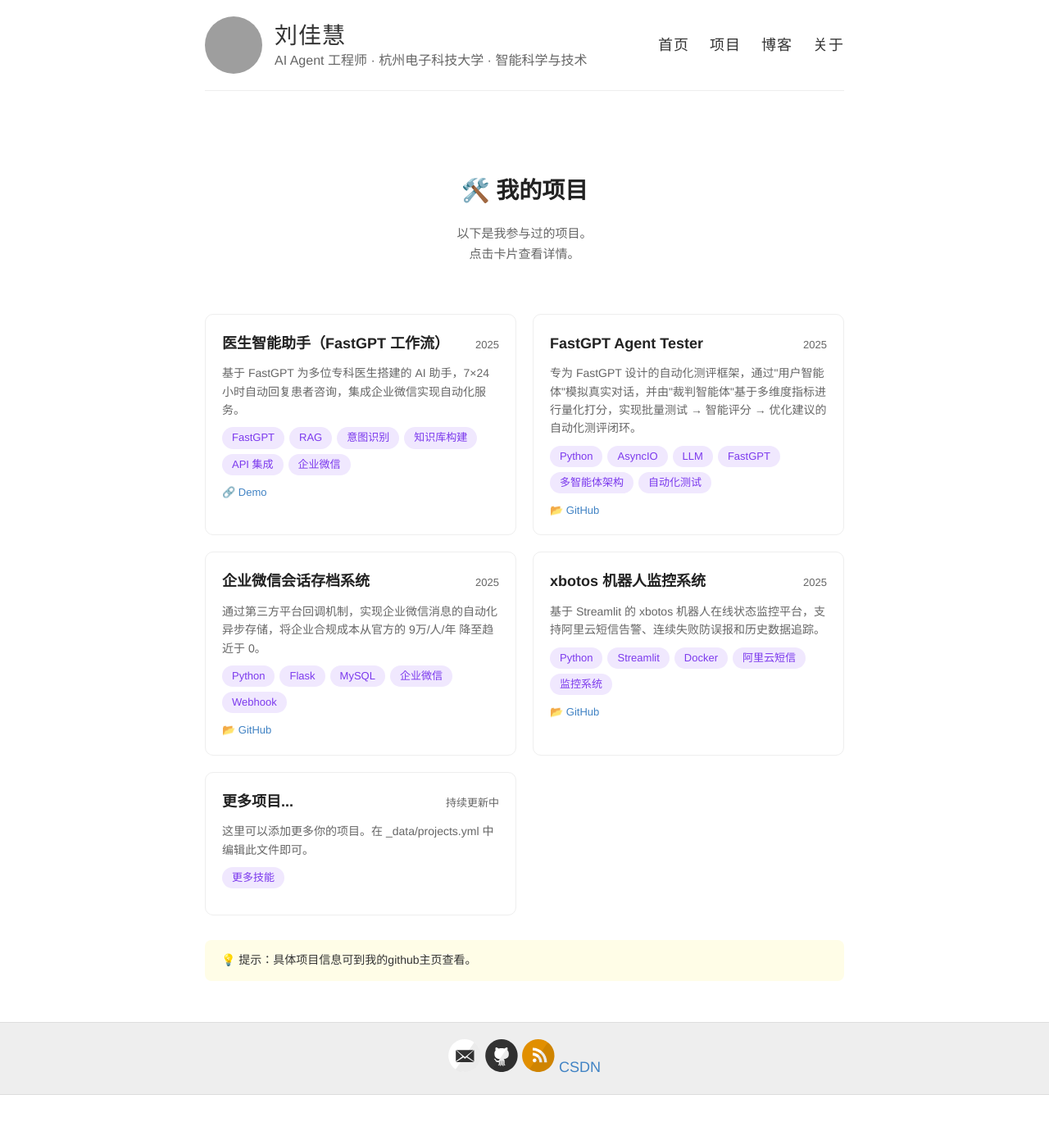
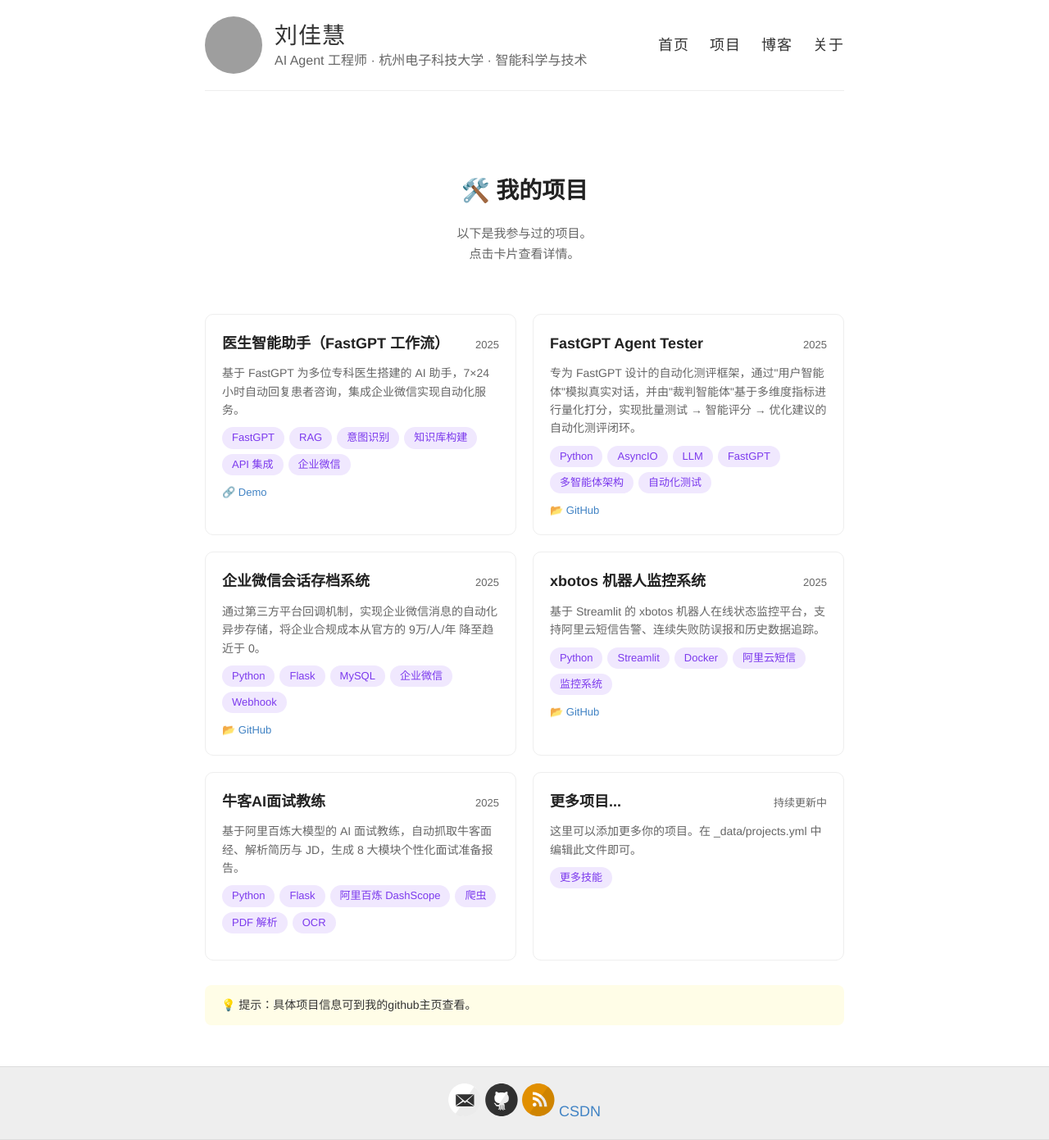
Before and after one commit to G-LJH/G-LJH.github.io, a Jekyll site: the page built from projects.md, in a window 1280 px wide. Shown: the whole page at 82% size. Built offline with Jekyll 4.4.1, drawn with Linux system fonts in a browser that asks for light colours; before the commit the page ends 1336 px from its top, so only the background shows below that; grey boxes are pictures that could not be loaded.

Commit message:
添加ai教练项目

````diff
--- a/_data/projects.yml
+++ b/_data/projects.yml
@@ -68,6 +68,23 @@
   article:
 
 
+- title: 牛客AI面试教练
+  date: 2025
+  description: 基于阿里百炼大模型的 AI 面试教练，自动抓取牛客面经、解析简历与 JD，生成 8 大模块个性化面试准备报告。
+  technologies:
+    - Python
+    - Flask
+    - 阿里百炼 DashScope
+    - 爬虫
+    - PDF 解析
+    - OCR
+  featured: "true"
+  order: 5
+  url: /projects/niuke-ai-coach/
+  github:
+  demo:
+  article:
+
 # ============================================================
 # 以下为未展示在首页的项目（featured: false），但仍会在项目页面显示
 # ============================================================
--- /dev/null
+++ b/projects/niuke-ai-coach.md
@@ -0,0 +1,80 @@
+---
+layout: page
+title: 牛客AI面试教练
+permalink: /projects/niuke-ai-coach/
+---
+
+# 🎯 牛客AI面试教练
+
+> 用 AI 对抗 AI，用技术反哺成长。
+
+---
+
+## 📖 项目简介
+
+基于阿里百炼大模型的 AI 面试教练系统，能够自动抓取牛客网面经数据、深度解析简历内容，并生成个性化的面试准备报告。
+
+---
+
+## 📸 效果图
+
+![Web界面效果图](/images/niuke-ai-coach-web-ui.png)
+![报告截图](/images/niuke-ai-coach-report.png)
+
+---
+
+## ✨ 核心亮点
+
+**智能爬虫**
+自动从牛客网抓取目标岗位面经，内置反爬机制与请求限速。
+
+**简历解析**
+支持 PDF 简历结构化提取，为后续分析提供数据基础。
+
+**JD 识别**
+支持文字输入与截图 OCR 识别，自动提取岗位要求与技术栈。
+
+**报告生成**
+基于岗位+简历+面经，通过大模型生成8大模块面试报告（整体评价、岗位分析、高频考点、项目深挖、行为面试等）。
+
+**断点续传**
+长流程任务自动保存进度，支持异常恢复。
+
+**Web 界面**
+Flask 构建，支持实时进度展示与 Markdown 报告导出。
+
+---
+
+## 🛠️ 技术栈
+
+| 类别 | 技术 |
+|------|------|
+| 编程语言 | Python 3.8+ |
+| AI 模型 | 阿里百炼 DashScope API |
+| Web 框架 | Flask |
+| 爬虫 | Requests + BeautifulSoup |
+| 其他 | PDF 解析、OCR 识别、状态管理 |
+
+---
+
+## 📁 项目结构
+
+```
+niuke-ai-coach/
+├── main.py                 # 命令行入口
+├── app.py                  # Web 服务入口
+├── src/                    # 核心业务代码
+│   ├── workflow.py         # 主工作流编排
+│   ├── state_manager.py    # 状态管理与断点续传
+│   └── tools/              # 爬虫、LLM、简历解析、JD识别
+├── templates/              # Web 模板
+└── static/                 # 静态资源
+```
+
+---
+
+## 💡 写在最后
+
+做这个项目的初衷很简单——自己找工作时觉得准备工作太繁琐，想搞个工具帮自己省点事。开源出来，希望能帮到更多人。
+
+> 💡 **用 AI 对抗 AI，用技术反哺成长**
````
Also changed, not shown: projects/doctor-assistant.md (+2 -2 lines), projects/fastgpt-agent-tester.md (+2 -2 lines), images/niuke-ai-coach-report.png (added), images/niuke-ai-coach-web-ui.png (added).
